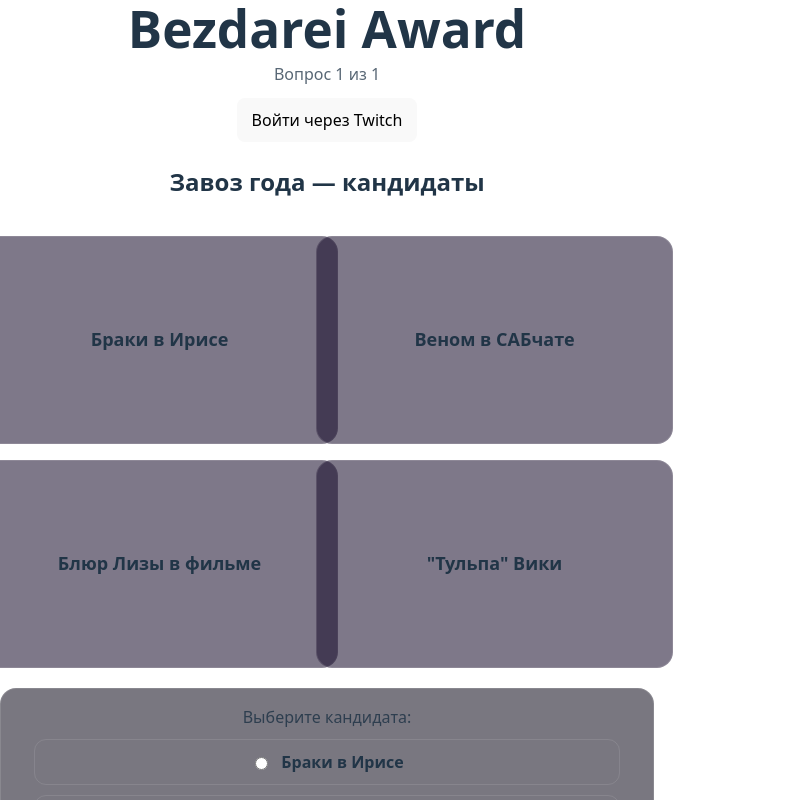
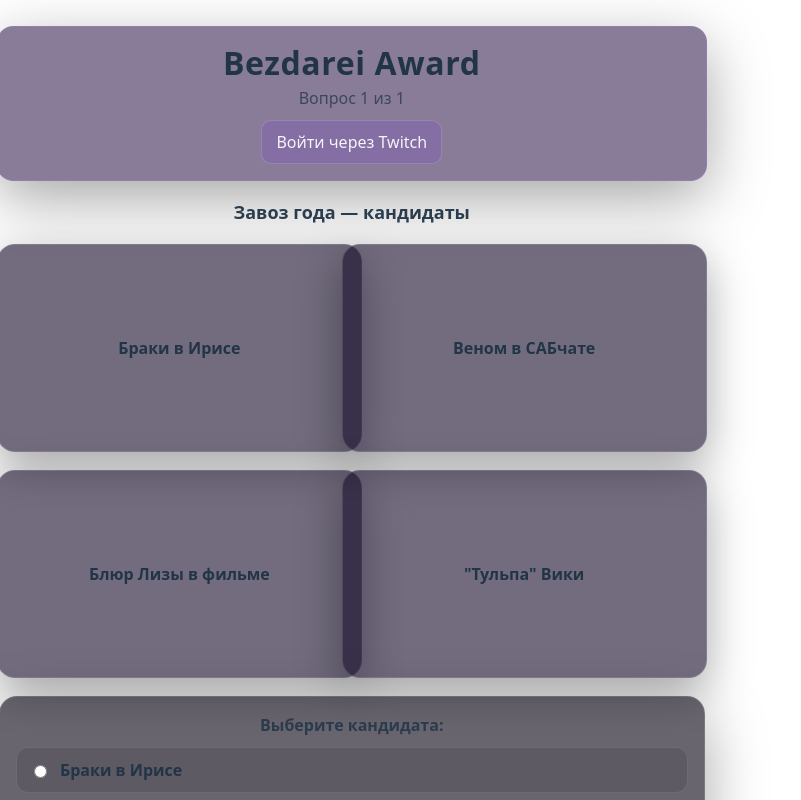
Before and after one commit to Electosonic/bezdareiaward, a React (Vite) app: page / in a window 1280 px wide. Shown: the top 800 px of the page, without its empty margins (0-801 px from the left). Built offline with nearby package versions, Linux system fonts and the light colour scheme.

Commit message:
center elements 3

```diff
--- a/src/App.tsx
+++ b/src/App.tsx
@@ -1,5 +1,3 @@
-// src/App.tsx
-
 import { useEffect, useMemo, useState } from "react";
 import { ballot } from "./ballot";
 import { SITE_URL, WORKER_URL } from "./config";
@@ -25,7 +23,6 @@ export default function App() {
   const [selected, setSelected] = useState<string | null>(null);
   const [saving, setSaving] = useState(false);
 
-  // toast уведомление
   const [toast, setToast] = useState<string | null>(null);
 
   const nomination = ballot[Math.max(0, Math.min(step, ballot.length - 1))];
@@ -112,14 +109,10 @@ export default function App() {
         return;
       }
 
-      // моментально обновим локально
       setMyVotes((prev) => ({ ...prev, [nomination_id]: candidate_id }));
       setSelected(candidate_id);
 
-      // синхронизация с базой
       await loadMyVotes(token);
-
-      // уведомление
       setToast("Голос сохранён ✅");
     } catch {
       setToast("Ошибка сети");
@@ -132,23 +125,34 @@ export default function App() {
   const canNext = step < ballot.length - 1;
   const hasUnsavedChange = !!selected && selected !== savedForNom;
 
-  // ======= СТИЛИ (контент по центру) =======
+  // ================== СТИЛИ: “как на примере” ==================
 
-  const contentStyle: React.CSSProperties = {
+  // page — на всю ширину, центрирует wrapper
+  const pageStyle: React.CSSProperties = {
+    minHeight: "100vh",
     width: "100%",
-    maxWidth: 760, // ширина всей “колонки” по центру
+    display: "flex",
+    justifyContent: "center", // ВОТ оно — реальное центрирование всей колонки
+    padding: "26px 16px 60px",
+    fontFamily: "system-ui",
+  };
+
+  // wrapper — ограниченная ширина, по центру экрана (как на другом сайте)
+  const wrapperStyle: React.CSSProperties = {
+    width: "min(920px, 100%)",
     display: "flex",
     flexDirection: "column",
     alignItems: "center",
-    fontFamily: "system-ui",
+    gap: 18,
   };
 
-  const topPanelStyle: React.CSSProperties = {
+  const headerStyle: React.CSSProperties = {
     width: "100%",
-    display: "flex",
-    flexDirection: "column",
-    alignItems: "center",
-    gap: 12,
+    padding: "18px 18px 16px",
+    borderRadius: 16,
+    background: "rgba(40, 18, 70, 0.55)",
+    border: "1px solid rgba(180,140,255,0.18)",
+    boxShadow: "0 18px 60px rgba(0,0,0,0.35)",
     textAlign: "center",
   };
 
@@ -158,108 +162,122 @@ export default function App() {
     alignItems: "center",
     justifyContent: "center",
     flexWrap: "wrap",
+    marginTop: 10,
   };
 
-  const cardGrid: React.CSSProperties = {
+  const nominationTitleStyle: React.CSSProperties = {
+    margin: 0,
+    fontSize: 18,
+    opacity: 0.95,
+    textAlign: "center",
+  };
+
+  const cardGridStyle: React.CSSProperties = {
     width: "100%",
     display: "grid",
     gridTemplateColumns: "repeat(2, minmax(0, 1fr))",
-    gap: 16,
-    marginTop: 16,
-    marginBottom: 20,
+    gap: 18,
     justifyItems: "center",
   };
 
   const cardStyle = (active: boolean): React.CSSProperties => ({
     width: "100%",
-    maxWidth: 340, // чтобы карточки не растягивались странно
-    borderRadius: 16,
+    minHeight: 170,
+    borderRadius: 18,
     padding: 18,
     border: active ? "2px solid rgba(180, 140, 255, 0.9)" : "1px solid rgba(255,255,255,0.12)",
-    background: "rgba(20, 10, 40, 0.55)",
-    boxShadow: active ? "0 0 0 4px rgba(180,140,255,0.18)" : "none",
+    background: "rgba(20, 10, 40, 0.60)",
+    boxShadow: active ? "0 0 0 4px rgba(180,140,255,0.18)" : "0 14px 45px rgba(0,0,0,0.35)",
     cursor: "pointer",
-    minHeight: 170,
     display: "flex",
     alignItems: "center",
     justifyContent: "center",
     textAlign: "center",
-    fontWeight: 700,
+    fontWeight: 800,
     lineHeight: 1.2,
-    fontSize: 18,
+    fontSize: 16,
+    userSelect: "none",
   });
 
   const panelStyle: React.CSSProperties = {
     width: "100%",
-    maxWidth: 620,
-    borderRadius: 16,
+    borderRadius: 18,
     border: "1px solid rgba(255,255,255,0.12)",
-    background: "rgba(12, 8, 24, 0.55)",
+    background: "rgba(12, 8, 24, 0.62)",
     padding: 16,
-    display: "flex",
-    flexDirection: "column",
-    alignItems: "center",
-    textAlign: "center",
+    boxShadow: "0 18px 60px rgba(0,0,0,0.35)",
   };
 
   const radioListStyle: React.CSSProperties = {
-    width: "100%",
     display: "grid",
     gap: 10,
-    justifyItems: "center",
+    marginTop: 10,
   };
 
   const radioItemStyle: React.CSSProperties = {
-    width: "100%",
-    maxWidth: 560,
     display: "flex",
-    justifyContent: "center",
     gap: 10,
     alignItems: "center",
     padding: "10px 12px",
     borderRadius: 12,
     border: "1px solid rgba(255,255,255,0.10)",
+    background: "rgba(0,0,0,0.10)",
     cursor: "pointer",
-    textAlign: "center",
   };
 
   const buttonsRowStyle: React.CSSProperties = {
     display: "flex",
     gap: 12,
     marginTop: 14,
-    alignItems: "center",
     justifyContent: "center",
     flexWrap: "wrap",
-    textAlign: "center",
+  };
+
+  const btnStyle: React.CSSProperties = {
+    padding: "10px 14px",
+    borderRadius: 10,
+    border: "1px solid rgba(255,255,255,0.16)",
+    background: "rgba(120, 70, 200, 0.25)",
+    color: "rgba(255,255,255,0.92)",
+    cursor: "pointer",
+  };
+
+  const btnStyleDisabled: React.CSSProperties = {
+    ...btnStyle,
+    opacity: 0.45,
+    cursor: "not-allowed",
   };
 
   if (!nomination) {
-    return <div style={contentStyle}>Нет данных ballot</div>;
+    return (
+      <div style={pageStyle}>
+        <div style={wrapperStyle}>Нет данных ballot</div>
+      </div>
+    );
   }
 
   return (
-    <div style={contentStyle}>
-      {/* Верхняя панель */}
-      <div style={topPanelStyle}>
-        <div>
-          <h1 style={{ margin: 0 }}>Bezdarei Award</h1>
+    <div style={pageStyle}>
+      <div style={wrapperStyle}>
+        {/* HEADER */}
+        <div style={headerStyle}>
+          <h1 style={{ margin: 0, fontSize: 32, letterSpacing: 0.6 }}>Bezdarei Award</h1>
           <div style={{ opacity: 0.75, marginTop: 6 }}>
             Вопрос {step + 1} из {ballot.length}
-          </div>
           </div>
 
           <div style={authRowStyle}>
             {!token ? (
               <a href={loginUrl}>
-              <button style={{ padding: "10px 14px" }}>Войти через Twitch</button>
+                <button style={btnStyle}>Войти через Twitch</button>
               </a>
             ) : (
               <>
-              <div style={{ opacity: 0.85 }}>
+                <div style={{ opacity: 0.9 }}>
                   {me?.ok ? `${me.user.display_name} (@${me.user.login})` : "…"}
                 </div>
                 <button
-                style={{ padding: "10px 14px" }}
+                  style={btnStyle}
                   onClick={() => {
                     localStorage.removeItem("token");
                     setToken(null);
@@ -276,10 +294,11 @@ export default function App() {
           </div>
         </div>
 
-      <h2 style={{ textAlign: "center", marginTop: 22 }}>{nomination.title}</h2>
+        {/* NOMINATION TITLE */}
+        <h2 style={nominationTitleStyle}>{nomination.title}</h2>
 
-      {/* Карточки 2×2 */}
-      <div style={cardGrid}>
+        {/* CARDS */}
+        <div style={cardGridStyle}>
           {nomination.candidates.map((c) => {
             const active = selected === c.id;
             return (
@@ -290,9 +309,9 @@ export default function App() {
           })}
         </div>
 
-      {/* Панель выбора + кнопки */}
+        {/* PANEL */}
         <div style={panelStyle}>
-        <div style={{ marginBottom: 10, opacity: 0.85 }}>Выберите кандидата:</div>
+          <div style={{ opacity: 0.85, fontWeight: 700, textAlign: "center" }}>Выберите кандидата:</div>
 
           <div style={radioListStyle}>
             {nomination.candidates.map((c) => (
@@ -308,8 +327,7 @@ export default function App() {
             ))}
           </div>
 
-        {/* Статус сохранения */}
-        <div style={{ marginTop: 12, opacity: 0.8 }}>
+          <div style={{ marginTop: 12, opacity: 0.85, textAlign: "center" }}>
             {savedForNom ? (
               hasUnsavedChange ? (
                 <>
@@ -335,7 +353,7 @@ export default function App() {
             <button
               disabled={!canPrev}
               onClick={() => setStep((s) => Math.max(0, s - 1))}
-            style={{ padding: "10px 14px" }}
+              style={canPrev ? btnStyle : btnStyleDisabled}
             >
               ← Предыдущий вопрос
             </button>
@@ -343,7 +361,7 @@ export default function App() {
             <button
               disabled={!selected || !token || saving}
               onClick={() => saveVote(nomination.id, selected!)}
-            style={{ padding: "10px 14px" }}
+              style={!selected || !token || saving ? btnStyleDisabled : btnStyle}
             >
               {saving ? "Сохраняю…" : "Сохранить голос"}
             </button>
@@ -351,20 +369,22 @@ export default function App() {
             <button
               disabled={!canNext}
               onClick={() => setStep((s) => Math.min(ballot.length - 1, s + 1))}
-            style={{ padding: "10px 14px" }}
+              style={canNext ? btnStyle : btnStyleDisabled}
             >
               Следующий вопрос →
             </button>
+          </div>
 
+          <div style={{ marginTop: 10, opacity: 0.8, textAlign: "center" }}>
             {!token ? (
-            <div style={{ opacity: 0.8 }}>Чтобы голосовать, нужно войти.</div>
+              <>Чтобы голосовать, нужно войти.</>
             ) : selected ? (
-            <div style={{ opacity: 0.8 }}>
+              <>
                 Текущий выбор:{" "}
                 <b>{nomination.candidates.find((x) => x.id === selected)?.title ?? selected}</b>
-            </div>
+              </>
             ) : (
-            <div style={{ opacity: 0.8 }}>Выберите кандидата</div>
+              <>Выберите кандидата</>
             )}
           </div>
         </div>
@@ -413,5 +433,6 @@ export default function App() {
           </div>
         ) : null}
       </div>
+    </div>
   );
 }
```
Lines whose indentation alone changed are shown as unchanged.
